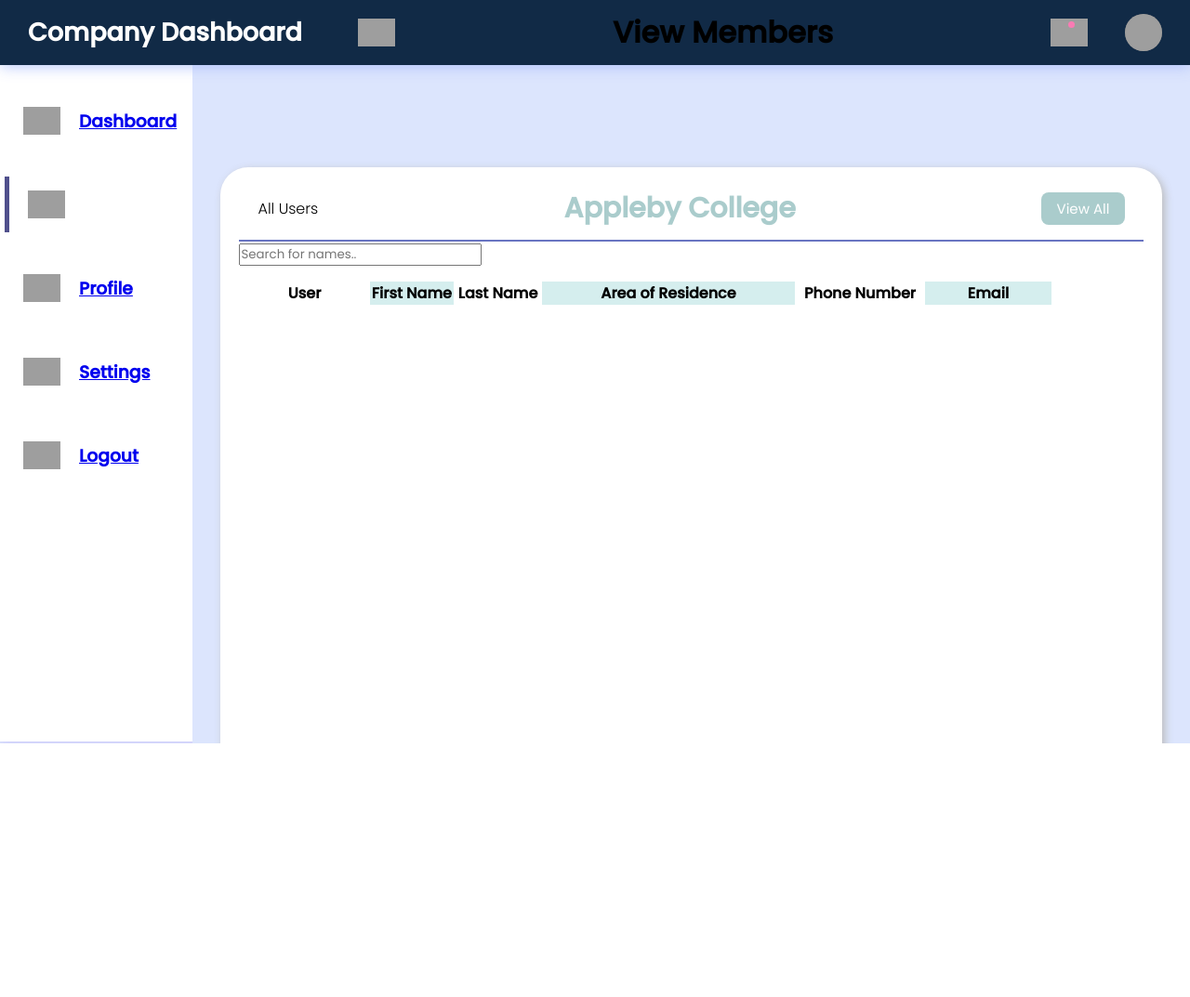
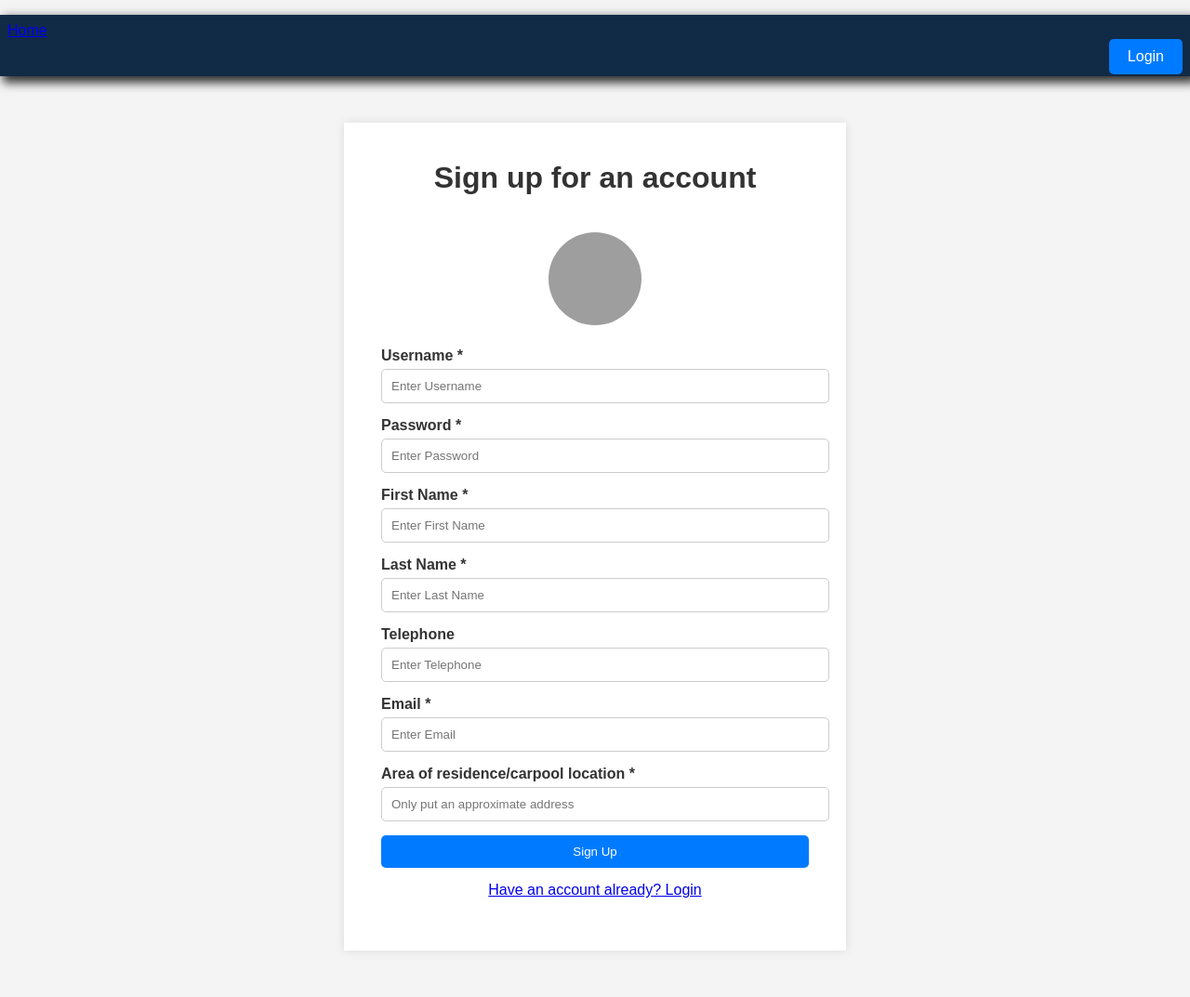
Before and after one commit to superasymmetry/carpool-app, a Flask app: template templates/dashboard.html in a window 1280 px wide. Shown: the whole page at 93% size. Before the commit the page ends 800 px from the top, so only its background shows below. Run offline with Flask 3, Linux system fonts and the light colour scheme; the template is opened without the code that fills it, so the values that code supplies are empty; grey boxes are pictures that could not be loaded.

Commit message:
Update dashboard.html

```diff
--- a/templates/dashboard.html
+++ b/templates/dashboard.html
@@ -1,306 +1,118 @@
+<!-- <!DOCTYPE html>
+<html lang="en">
+<head>
+  <meta charset="UTF-8" />
+  <title>Sign up for an account</title>
+  <meta name="viewport" content="width=device-width,initial-scale=1" />
+  <meta name="description" content="" />
+  <link rel="icon" href="favicon.png">
+  <link rel="stylesheet" href="/static/styleform.css" />
+
+</head>
+
+<nav>
+  <ul>
+    <li>
+      <a class="links" href="{{ url_for ('views.home')}}">Home</a></li>
+    <li>
+      <a class="button" href="{{ url_for ('views.signin')}}">Login</a>
+    </li>
+  </ul>
+</nav>
+
+<body>
+
+  <h1>Sign up for an account</h1>
+  <div class="container">
+	<div>
+		<form action="#" method="POST">
+      <img src="/assets/avatarplaceholder.png">
+			<p>Username *</p>
+			<p><input type="text" placeholder="Enter Username" name="nm" required/></p>
+			<p>Password *</p>
+			<p><input type="password" placeholder="Enter Password" name="psw" required/></p>
+      <p>First Name *</p>
+			<p><input type="text" placeholder="Enter First Name" name="fname" required/></p>
+      <p>Last Name *</p>
+			<p><input type="text" placeholder="Enter Last Name" name="lname" required/></p>
+      <p>Telephone</p>
+			<p><input type="tel" placeholder="Enter Telephone" name="tel"/></p>
+      <p>Email *</p>
+			<p><input type="email" placeholder="Enter Email" name="eml" required/></p>
+      <p>Area of residence/carpool location *</p>
+			<p><input type="text" placeholder="Only put an approximate address" name="res" required/></p>
+			<p><input class="submitButton" type="submit"/></p>
+			<a href="/signin" style="color: #AACCCC;">Have an account already? Login</button>
+		</form>
+	</div>
+  </div>
+</body>
+</html> -->
 <!DOCTYPE html>
 <html lang="en">
 
 <head>
-	<meta charset="UTF-8">
-	<meta http-equiv="X-UA-Compatible"
-		content="IE=edge">
-	<meta name="viewport"
-		content="width=device-width,
-				initial-scale=1.0">
-	<title>Dashboard</title>
-	<link rel="stylesheet" href="/static/style.css">
-	<!-- <link rel="stylesheet"
-		href="responsive.css"> -->
-    <script src="/static/dashboard.js" defer></script>
-    <style>
-        /* Add inline styles here for consistency with previous pages */
-        body {
-            background-color: #cad7fda4;
-            max-width: 100%;
-            overflow-x: hidden;
-            font-family: "Poppins", sans-serif;
-            font-weight: 300;
-        }
-
-        header {
-            background-color: #112A46;
-            height: 70px;
-            width: 100vw;
-            padding: 0 30px;
-            position: fixed;
-            z-index: 100;
-            box-shadow: 1px 1px 15px rgba(161, 182, 253, 0.825);
-            display: flex;
-            justify-content: space-between;
-            align-items: center;
-        }
-
-        .logo {
-            font-size: 27px;
-            font-weight: 600;
-            color: #fff;
-        }
-
-        .icn {
-            height: 30px;
-        }
-
-        .menuicn {
-            cursor: pointer;
-        }
-
-        .logosec {
-            display: flex;
-            align-items: center;
-            gap: 60px;
-        }
-
-        .searchbar,
-        .message,
-        .logosec {
-            display: flex;
-            align-items: center;
-            justify-content: center;
-        }
-
-        .searchbar2 {
-            display: none;
-        }
-
-        .searchbar input {
-            width: 250px;
-            height: 42px;
-            border-radius: 50px 0 0 50px;
-            background-color: #ededed;
-            padding: 0 20px;
-            font-size: 15px;
-            outline: none;
-            border: none;
-        }
-
-        .searchbtn {
-            width: 50px;
-            height: 42px;
-            display: flex;
-            align-items: center;
-            justify-content: center;
-            border-radius: 0px 50px 50px 0px;
-            background-color: #007bff;
-            cursor: pointer;
-        }
-
-        .message {
-            gap: 40px;
-            position: relative;
-            cursor: pointer;
-        }
-
-        .circle {
-            height: 7px;
-            width: 7px;
-            position: absolute;
-            background-color: #fa7bb4;
-            border-radius: 50%;
-            left: 19px;
-            top: 8px;
-        }
-
-        .dp {
-            height: 40px;
-            width: 40px;
-            background-color: #626262;
-            border-radius: 50%;
-            display: flex;
-            align-items: center;
-            justify-content: center;
-            overflow: hidden;
-        }
-
-        .main-container {
-            display: flex;
-            width: 100vw;
-            position: relative;
-            top: 70px;
-            z-index: 1;
-        }
-
-        .main {
-            height: calc(100vh - 70px);
-            width: 100%;
-            overflow-y: scroll;
-            overflow-x: hidden;
-            padding: 40px 30px 30px 30px;
-            scrollbar-color: rgb(0, 0, 50) rgb(0, 0, 85);
-            scrollbar-width: thin;
-        }
-
-        .box-container {
-            display: flex;
-            justify-content: space-evenly;
-            align-items: center;
-            flex-wrap: wrap;
-            gap: 50px;
-        }
-
-        /* Add more inline styles for consistency */
-    </style>
-
+  <meta charset="UTF-8" />
+  <title>Sign up for an account | Carpool</title>
+  <meta name="viewport" content="width=device-width,initial-scale=1" />
+  <meta name="description" content="Sign up for a Carpool account." />
+  <link rel="icon" href="favicon.png">
+  <link rel="stylesheet" href="/static/styleform.css" />
 </head>
 
 <body>
+  <nav>
+    <ul>
+      <li>
+        <a class="links" href="{{ url_for ('views.home')}}">Home</a></li>
+      <li>
+        <a class="button" href="{{ url_for ('views.signin')}}">Login</a>
+      </li>
+    </ul>
+  </nav>
 
-	<!-- for header part -->
-	<header>
+  <div class="signup-container">
+    <h1>Sign up for an account</h1>
+    <div class="form-container">
+      <form action="#" method="POST">
+        <div class="avatar-container">
+          <img src="/assets/avatarplaceholder.png" alt="Avatar" />
+        </div>
+        <div class="input-group">
+          <label for="username">Username *</label>
+          <input type="text" id="username" placeholder="Enter Username" name="nm" required />
+        </div>
+        <div class="input-group">
+          <label for="password">Password *</label>
+          <input type="password" id="password" placeholder="Enter Password" name="psw" required />
+        </div>
+        <div class="input-group">
+          <label for="firstName">First Name *</label>
+          <input type="text" id="firstName" placeholder="Enter First Name" name="fname" required />
+        </div>
+        <div class="input-group">
+          <label for="lastName">Last Name *</label>
+          <input type="text" id="lastName" placeholder="Enter Last Name" name="lname" required />
+        </div>
+        <div class="input-group">
+          <label for="telephone">Telephone</label>
+          <input type="tel" id="telephone" placeholder="Enter Telephone" name="tel" />
+        </div>
+        <div class="input-group">
+          <label for="email">Email *</label>
+          <input type="email" id="email" placeholder="Enter Email" name="eml" required />
+        </div>
+        <div class="input-group">
+          <label for="residence">Area of residence/carpool location *</label>
+          <input type="text" id="residence" placeholder="Only put an approximate address" name="res" required />
+        </div>
+        <div class="input-group">
+          <input class="submitButton" type="submit" value="Sign Up" />
+        </div>
+      </form>
+      <p class="signin-link"><a href="/signin">Have an account already? Login</a></p>
+    </div>
+  </div>
+</body>
 
-		<div class="logosec">
-			<div class="logo">Company Dashboard</div>
-			<img src=
-"https://media.geeksforgeeks.org/wp-content/uploads/20221210182541/Untitled-design-(30).png"
-				class="icn menuicn"
-				id="menuicn"
-				alt="menu-icon">
-		</div>
-
-		<div>
-			<h1>View Members</h1>
-		</div>
-		<div class="message">
-			<div class="circle"></div>
-			<img src=
-"/assets/avatarplaceholder.png"
-				class="icn"
-				alt="">
-			<div class="dp">
-			<img src=
-"https://media.geeksforgeeks.org/wp-content/uploads/20221210180014/profile-removebg-preview.png"
-					class="dpicn"
-					alt="dp">
-			</div>
-		</div>
-
-	</header>
-
-	<div class="main-container">
-		<div class="navcontainer">
-			<nav class="nav">
-				<div class="nav-upper-options">
-					<div class="nav-option option4">
-						<img src=
-"https://media.geeksforgeeks.org/wp-content/uploads/20221210182148/Untitled-design-(29).png"
-							class="nav-img"
-							alt="dashboard">
-                        <a class="button" id ="side_nav" href="{{ url_for ('views.dashboard')}}"><h3>Dashboard</h3></a>
-					</div>
-
-					<div class="nav-option option1">
-						<img src=
-"https://media.geeksforgeeks.org/wp-content/uploads/20221210183321/6.png"
-							class="nav-img"
-							alt="institution">
-							<h3>Institution</h3>
-					</div>
-
-					<div class="nav-option option5">
-						<img src=
-"https://media.geeksforgeeks.org/wp-content/uploads/20221210183323/10.png"
-							class="nav-img"
-							alt="blog">
-                        <a class="button" id ="side_nav" href="{{ url_for ('views.editProfile')}}"><h3> Profile</h3></a>
-					</div>
-
-					<div class="nav-option option6">
-						<img src=
-"https://media.geeksforgeeks.org/wp-content/uploads/20221210183320/4.png"
-							class="nav-img"
-							alt="settings">
-                        <a class="button" id ="side_nav" href="{{ url_for ('views.settings')}}"><h3> Settings</h3></a>
-					</div>
-
-					<div class="nav-option logout">
-
-						<img src=
-"https://media.geeksforgeeks.org/wp-content/uploads/20221210183321/7.png"
-							class="nav-img" href="{{ url_for('views.logout')}}"
-							alt="logout">
-                        <a class="button" id ="side_nav" href="{{ url_for ('views.logout')}}"><h3> Logout</h3></a>
-					</div>
-
-				</div>
-			</nav>
-		</div>
-		<div class="main">
-
-
-			<div class="report-container" style="height: 100%;">
-				<div class="report-header">All Users</h1>
-					<h1 class="recent-Articles">Appleby College</h1>
-                    <button class="view">View All</button>
-				</div>
-
-				<input type="text" id="myInput" onkeyup="myFunction()" placeholder="Search for names..">
-
-				<script>
-					function myFunction() {
-					  // Declare variables
-					  var input, filter, table, tr, td, i, txtValue;
-					  input = document.getElementById("myInput");
-					  filter = input.value.toUpperCase();
-					  table = document.getElementById("myTable");
-					  tr = table.getElementsByTagName("tr");
-
-					  // Loop through all table rows, and hide those who don't match the search query
-					  for (i = 0; i < tr.length; i++) {
-						td = tr[i].getElementsByTagName("td")[0];
-						if (td) {
-						  txtValue = td.textContent || td.innerText;
-						  if (txtValue.toUpperCase().indexOf(filter) > -1) {
-							tr[i].style.display = "";
-						  } else {
-							tr[i].style.display = "none";
-						  }
-						}
-					  }
-					}
-					</script>
-
-
-				{% block content %}
-				<table class='table' style="padding-top: 15px;">
-					<tr class="header" style="align-content: left;">
-					  <th style="width:15%;">User</th>
-					  <th style="width:10%;">First Name</th>
-					  <th style="width:10%;">Last Name</th>
-					  <th style="width:30%;">Area of Residence</th>
-					  <th style="width:15%;">Phone Number</th>
-					  <th style="width:15%;">Email</th>
-
-					</tr>
-
-					{% for row in people %}
-						<tr>
-							{% for cell in row %}
-							<td>{{cell}}</td>
-							{% endfor %}
-						</tr>
-						{% endfor %}
-					</table>
-					{% endblock %}
-
-			</div>
-
-
-			<!-- <script>
-				//generate <divs>
-				const div = documment.createElement("div");
-				const text = 'hi there!';
-				const divContent = document.createTextNode(text);
-				div.appendChild(divContent);
-				document.body.appendChild(div);
-				//set style
-				div.style.border = '1px solid green';
-				div.style.padding = '4px';
-			</script> -->
-
-</body>
 </html>
```
